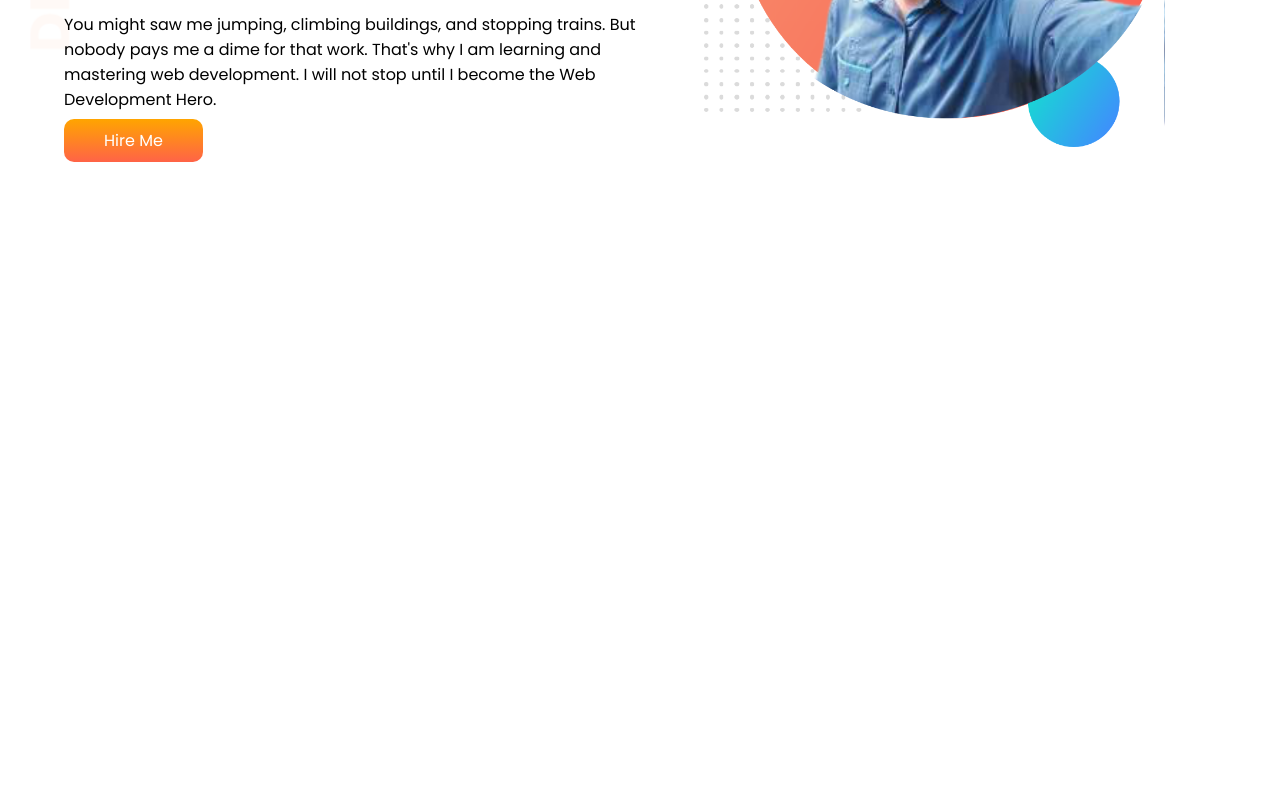
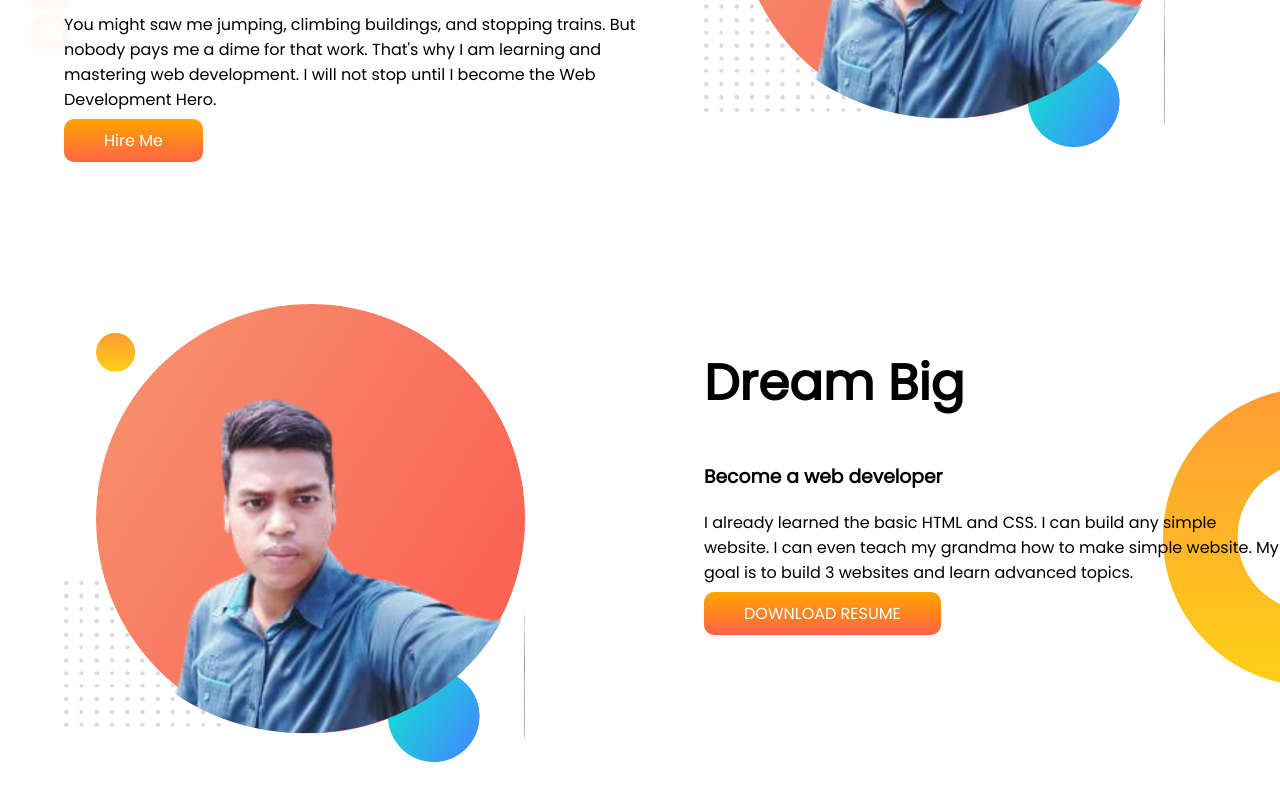
Before and after one commit to Mithon/my-first-web-design-repo, a plain HTML site: page my-first-web-design-repo/index.html in a window 1280 px wide. Shown: the part 310-1110 px from the top of the page. Before the commit the page ends 800 px from the top, so only its background shows below. Drawn offline with Linux system fonts and the light colour scheme.

Commit message:
add two section

```diff
--- a/my-first-web-design-repo/index.html
+++ b/my-first-web-design-repo/index.html
@@ -29,6 +29,18 @@
             <img src="images/my-bg2.png" alt="my pic">
         </div>
 
+    </section class="top-banner">
+    <section class="Big-Dream">
+        <div class="half-width">
+            <img src="images/my-bg2.png" alt="">
+        </div>
+        <div class="half-width">
+            <h1>Dream Big</h1>
+            <h3>Become a web developer</h3>
+            <p>I already learned the basic HTML and CSS. I can build any simple website. I can even teach my grandma how
+                to make simple website. My goal is to build 3 websites and learn advanced topics.</p>
+            <a class="link-button" href="#">DOWNLOAD RESUME</a>
+        </div>
     </section>
 </body>
 
--- a/my-first-web-design-repo/style.css
+++ b/my-first-web-design-repo/style.css
@@ -11,6 +11,7 @@ h1{
 }
 section{
     display: flex;
+    margin-bottom: 150px;
 }
 .half-width{
     width: 50%;
@@ -31,3 +32,8 @@ section{
     background-image: url(images/top-banner.png);
     background-repeat: no-repeat;
 }
+.Big-Dream{
+    background-image: url(images/dream-bg.png);
+    background-repeat: no-repeat;
+    background-position: right;
+}
```
